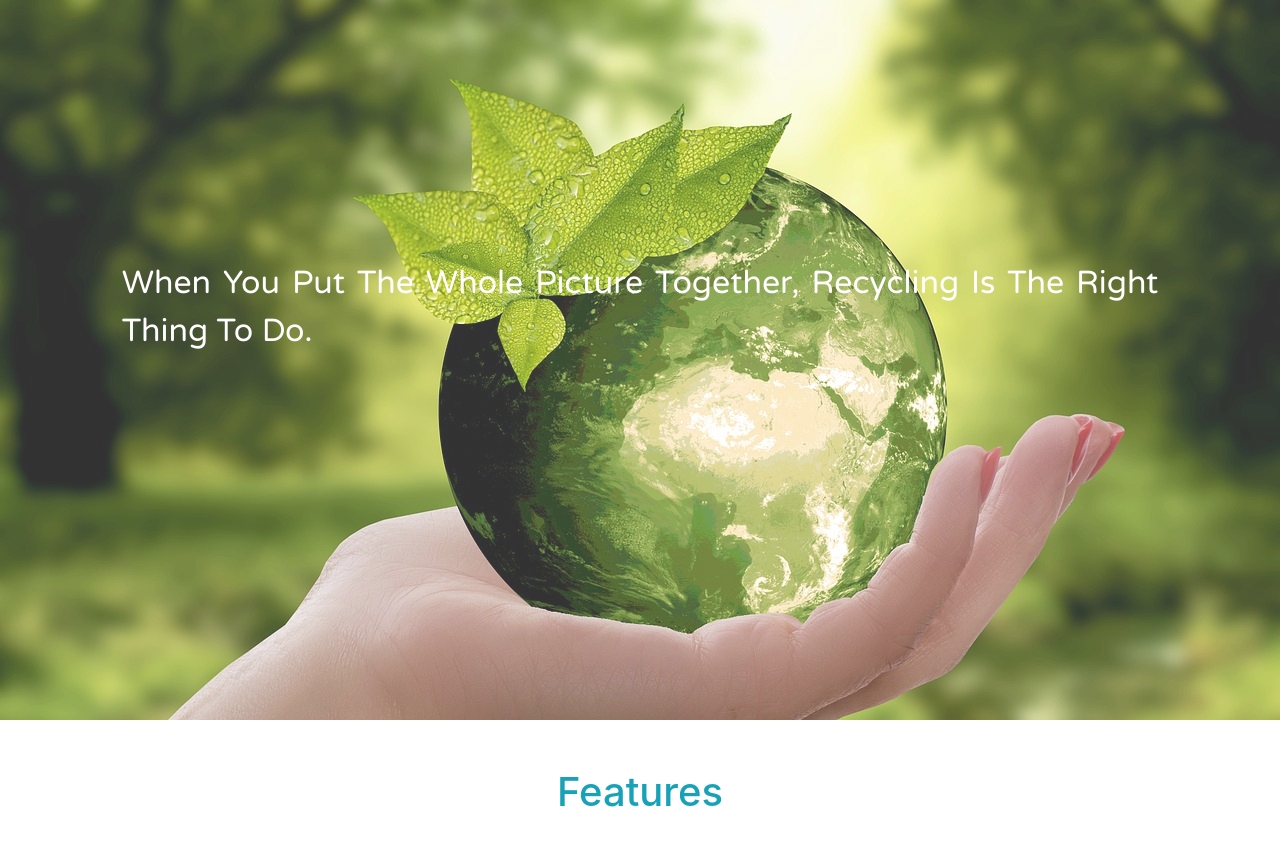
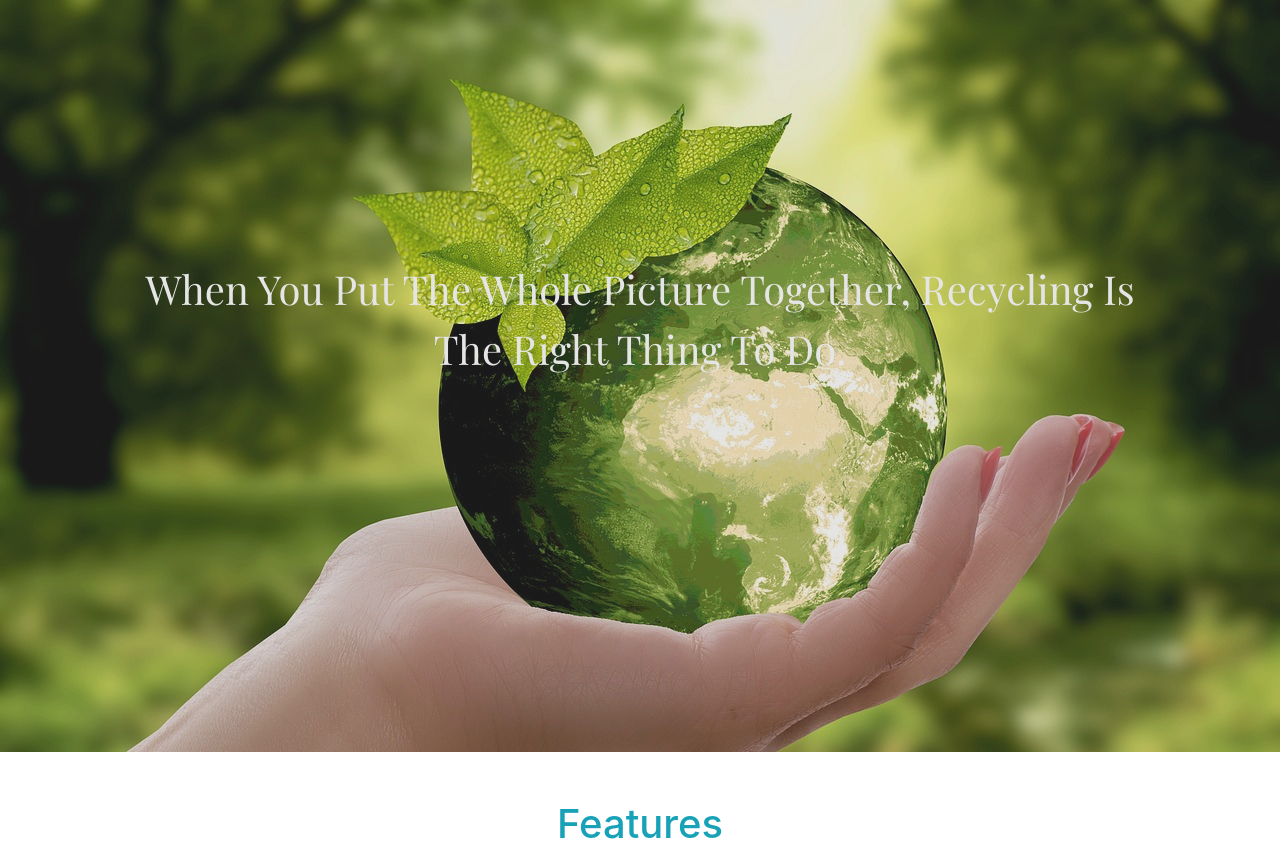
Before and after one commit to govinda1999/recycle-store, a PHP site: page / in a window 1280 px wide. Shown: the part 50-912 px from the top of the page. Run offline with PHP 8.4, Linux system fonts and the light colour scheme; some libraries are stand-ins or nearby versions; some web fonts are replaced.

Commit message:
added recycled product

```diff
--- a/css/Home/index.css
+++ b/css/Home/index.css
@@ -80,8 +80,8 @@
   opacity: 0.8;
 }
 .login {
-  /* background-image: url('../../image/logo1.png'); */
-  background-image: linear-gradient(to top, grey, black);
+  /* background-image: url('../../image/recycle2.jpg'); */
+  background-image: linear-gradient(to right, blue,pink);
   /* background-color: rgba(128, 0, 128, 0.5); */
   height: 95vh;
   background-size: cover;
@@ -89,7 +89,10 @@
   /* background-repeat: repeat-x; */
 }
 .bg-login {
-  background-image: linear-gradient(to bottom, blue, purple);
+  /* background-image: linear-gradient(to bottom, blue, purple); */
 
   /* opacity: 0.5; */
 }
+.image-hover:hover{
+  opacity: 0.3;
+}
--- a/index.html
+++ b/index.html
@@ -82,21 +82,26 @@
         </div>
       </nav>
     </section>
-    <div class="container-fluid land" style="height:90vh">
+    <div style="background-color: rgba(0,0,0,0.5)">
+    <div class="container-fluid land" style="height:94vh">
+
       <div class="row justify-content-center">
         <div class="col-10">
           <p
-            class="text-white  text-capitalize text-justify"
-            style="padding-top:25%;font-size: 200%;font-family: 'Varela Round', sans-serif; "
+            class="text-white text-center  text-capitalize text-justify font-play text-transparent"
+            style="padding-top:25%;font-size: 250%;"
           >
             When you put the whole picture together, recycling is the right
             thing to do.
           </p>
         </div>
       </div>
+      </div>
     </div>
+    <!-- font-family: 'Varela Round', sans-serif; -->
     <div class="container mt-5">
-      <div class="mb-5">
+
+    <div class="mb-5">
         <p class="text-center h1 text-info">Features</p>
       </div>
       <div class="row justify-content-center">
@@ -134,7 +139,7 @@
     </div>
     <div class="container mt-5">
       <div class="mb-5">
-        <p class="text-center h1 text-secondary">Videos</p>
+        <p class="text-center text-secondary font-dance" style="font-size: 50px">Videos</p>
       </div>
       <div class="row justify-content-center">
         <div class="col-md-6 col-12 mb-5 ">
@@ -192,7 +197,26 @@
       </div>
     </div>
     <div class="container mt-5">
-      <p class="h1 text-center">Footer</p>
+      <p class="h1 text-center mb-5 text-secondary font-play">Recycled Product</p>
+      <div class="row justify-content-center">
+          <div class="col-lg-3 col-md-5 col-12 mb-5" style="height:275px">
+              <img src="./image/shopping-bag-931293_1920.jpg" style="width:100%;height: 100%;" class="img-fluid image-hover"/>
+          </div>
+          <div class="col-lg-3 col-md-5 col-12 mb-5" style="height:275px">
+            <img src="./image/trash-1428113_1920.jpg" style="width:100%;height: 100%;" class="img-fluid image-hover"/>
+        </div>
+        <div class="col-lg-3 col-md-5 col-12 mb-5" style="height:275px">
+          <img src="./image/recycle1.jpg" style="width:100%;height: 100%;" class="img-fluid image-hover"/>
+      </div>
+      <div class="col-lg-3 col-md-5 col-12 mb-5" style="height:275px">
+        <img src="./image/recycle2.jpg" style="width:100%;height: 100%;" class="img-fluid image-hover"/>
+    </div>
+      </div>
+    </div>
+    <div class="container-fluid mt-5 bg-dark" style="height:400px">
+      <div class="">
+        <p class="text-danger">Footer</p>
+      </div>
     </div>
     <script
       src="https://code.jquery.com/jquery-3.3.1.slim.min.js"
--- a/login.html
+++ b/login.html
@@ -26,7 +26,7 @@
   </head>
   <body>
     <section id="nav-bar" style="position: sticky;top:0">
-      <nav class="navbar navbar-expand-lg navbar-dark bg-login">
+      <nav class="navbar navbar-expand-lg navbar-dark bg-login bg-success">
         <a class="navbar-brand" href="index.html"
           ><img src="./image/logo.png" alt="image" style="height: 40px"
         /></a>
```
Also changed, not shown: image/recycle1.jpg (added), image/recycle2.jpg (added), image/shopping-bag-931293_1920.jpg (added), image/trash-1428113_1920.jpg (added).
